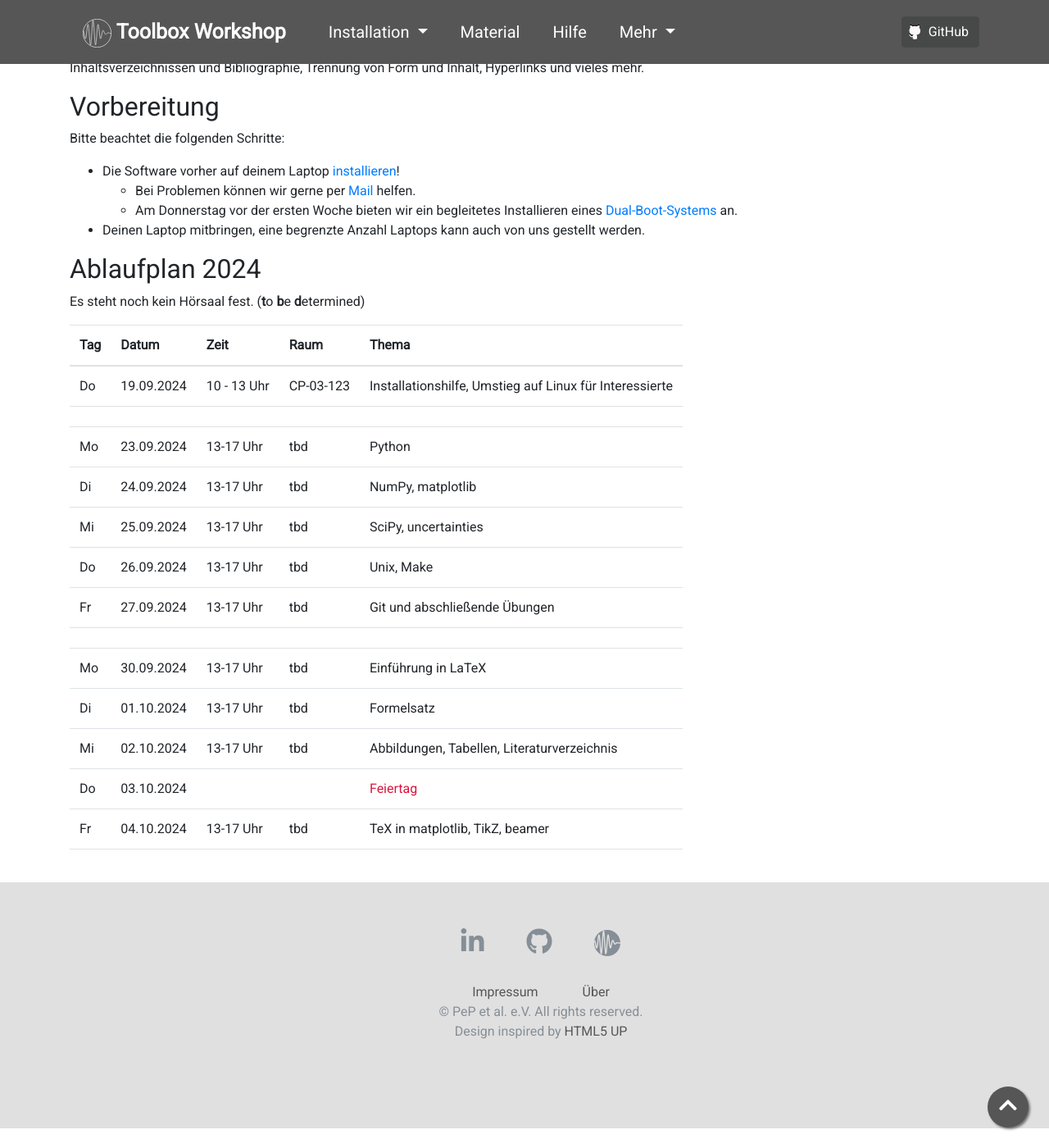
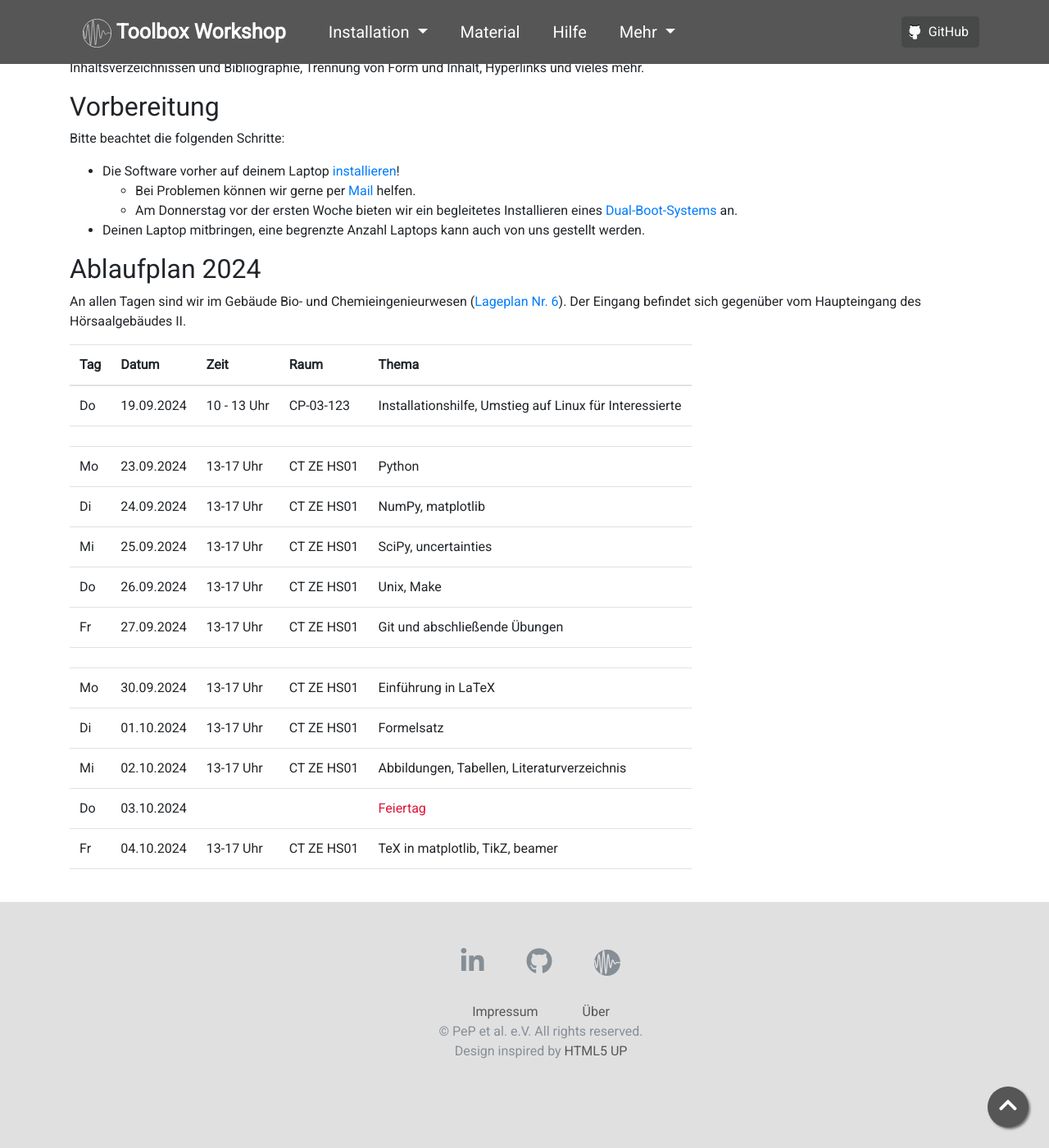
Before and after one commit to pep-dortmund/homepage-toolbox, a Jekyll site: the page built from index.md, in a window 1280 px wide and 1400 px high, scrolled down 1123 px. Shown: the whole window at 82% size. Built offline with Jekyll 4.4.1, drawn with Linux system fonts in a browser that asks for light colours; nearby versions of some CDN libraries; before the commit the page ends 2499 px from its top, so only the background shows below that.

Commit message:
did meant to push this one @anno

```diff
--- a/index.md
+++ b/index.md
@@ -90,11 +90,10 @@ Bitte beachtet die folgenden Schritte:
 
 ## Ablaufplan 2024
 
-Es steht noch kein Hörsaal fest. (**t**o **b**e **d**etermined)
-<!--
+<!--Es steht noch kein Hörsaal fest. (**t**o **b**e **d**etermined)-->
 An allen Tagen sind wir im Gebäude Bio- und Chemieingenieurwesen ([Lageplan Nr. 6](https://www.tu-dortmund.de/storages/tu_website/Referat_1/News/2019/2019_10_Oktober/191010_TU_Lageplan_A4_WEB_2019.pdf){:target="_blank"}).
 Der Eingang befindet sich gegenüber vom Haupteingang des Hörsaalgebäudes II.
--->
+
 <table class="table table-hover">
 <thead>
   <tr>
@@ -121,35 +120,35 @@ Der Eingang befindet sich gegenüber vom Haupteingang des Hörsaalgebäudes II.
   <td>Mo</td>
   <td>23.09.2024</td>
   <td>13-17 Uhr</td>
-  <td>tbd</td>
+  <td>CT ZE HS01</td>
   <td>Python</td>
   </tr>
   <tr>
   <td>Di</td>
   <td>24.09.2024</td>
   <td>13-17 Uhr</td>
-  <td>tbd</td>
+  <td>CT ZE HS01</td>
   <td>NumPy, matplotlib</td>
   </tr>
   <tr>
   <td>Mi</td>
   <td>25.09.2024</td>
   <td>13-17 Uhr</td>
-  <td>tbd</td>
+  <td>CT ZE HS01</td>
   <td>SciPy, uncertainties</td>
   </tr>
   <tr>
   <td>Do</td>
   <td>26.09.2024</td>
   <td>13-17 Uhr</td>
-  <td>tbd</td>
+  <td>CT ZE HS01</td>
   <td>Unix, Make</td>
   </tr>
   <tr>
   <td>Fr</td>
   <td>27.09.2024</td>
   <td>13-17 Uhr</td>
-  <td>tbd</td>
+  <td>CT ZE HS01</td>
   <td>Git und abschließende Übungen</td>
   </tr>
   <tr>
@@ -159,21 +158,21 @@ Der Eingang befindet sich gegenüber vom Haupteingang des Hörsaalgebäudes II.
   <td>Mo</td>
   <td>30.09.2024</td>
   <td>13-17 Uhr</td>
-  <td>tbd</td>
+  <td>CT ZE HS01</td>
   <td>Einführung in LaTeX</td>
   </tr>
   <tr>
   <td>Di</td>
   <td>01.10.2024</td>
   <td>13-17 Uhr</td>
-  <td>tbd</td>
+  <td>CT ZE HS01</td>
   <td>Formelsatz</td>
   </tr>
   <tr>
   <td>Mi</td>
   <td>02.10.2024</td>
   <td>13-17 Uhr</td>
-  <td>tbd</td>
+  <td>CT ZE HS01</td>
   <td>Abbildungen, Tabellen, Literaturverzeichnis</td>
   </tr>
   <tr>
@@ -187,7 +186,7 @@ Der Eingang befindet sich gegenüber vom Haupteingang des Hörsaalgebäudes II.
   <td>Fr</td>
   <td>04.10.2024</td>
   <td>13-17 Uhr</td>
-  <td>tbd</td>
+  <td>CT ZE HS01</td>
   <td>TeX in matplotlib, TikZ, beamer</td>
   </tr>
   <tr>
@@ -198,7 +197,7 @@ Der Eingang befindet sich gegenüber vom Haupteingang des Hörsaalgebäudes II.
   <td>Fr</td>
   <td>30.09.2024</td>
   <td>13-17 Uhr</td>
-  <td>tbd</td>
+  <td>CT ZE HS01</td>
   <td>Ausführliche Übungen über alles</td>
   </tr>
 -->
```
